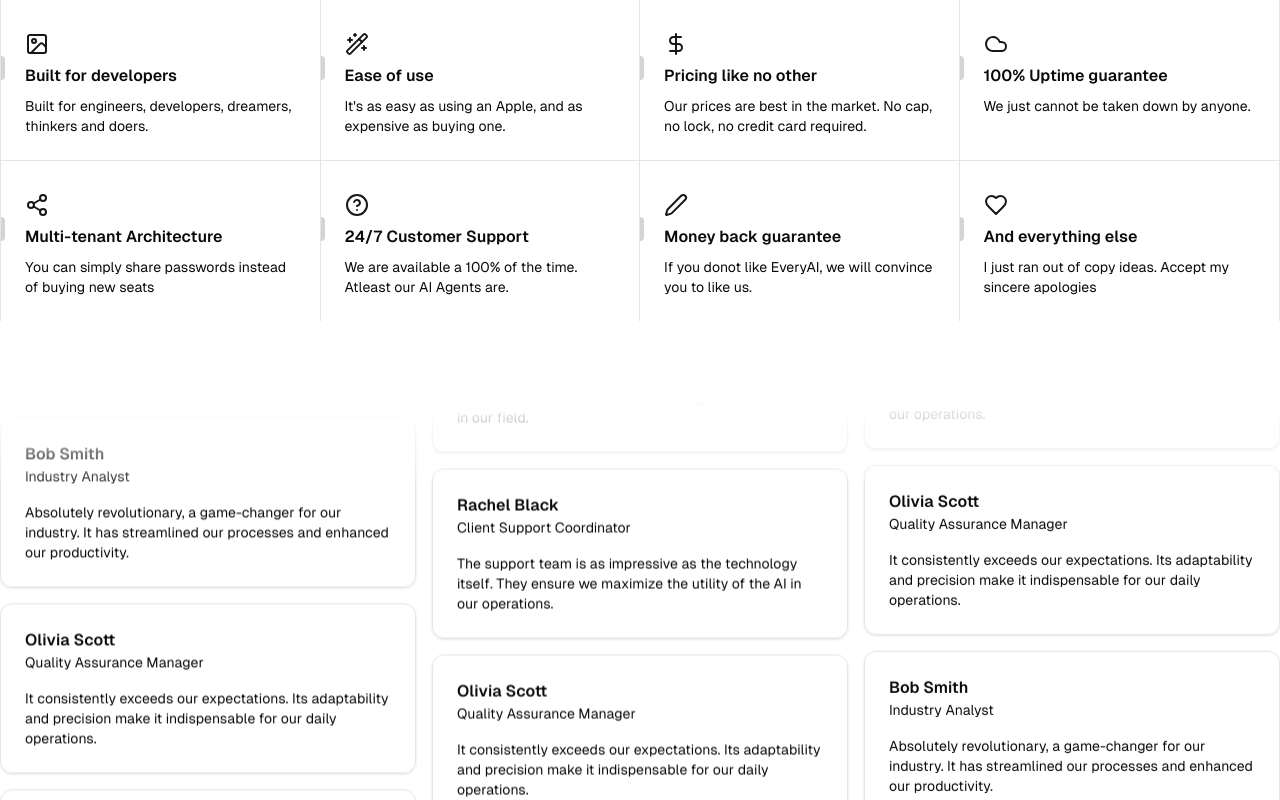
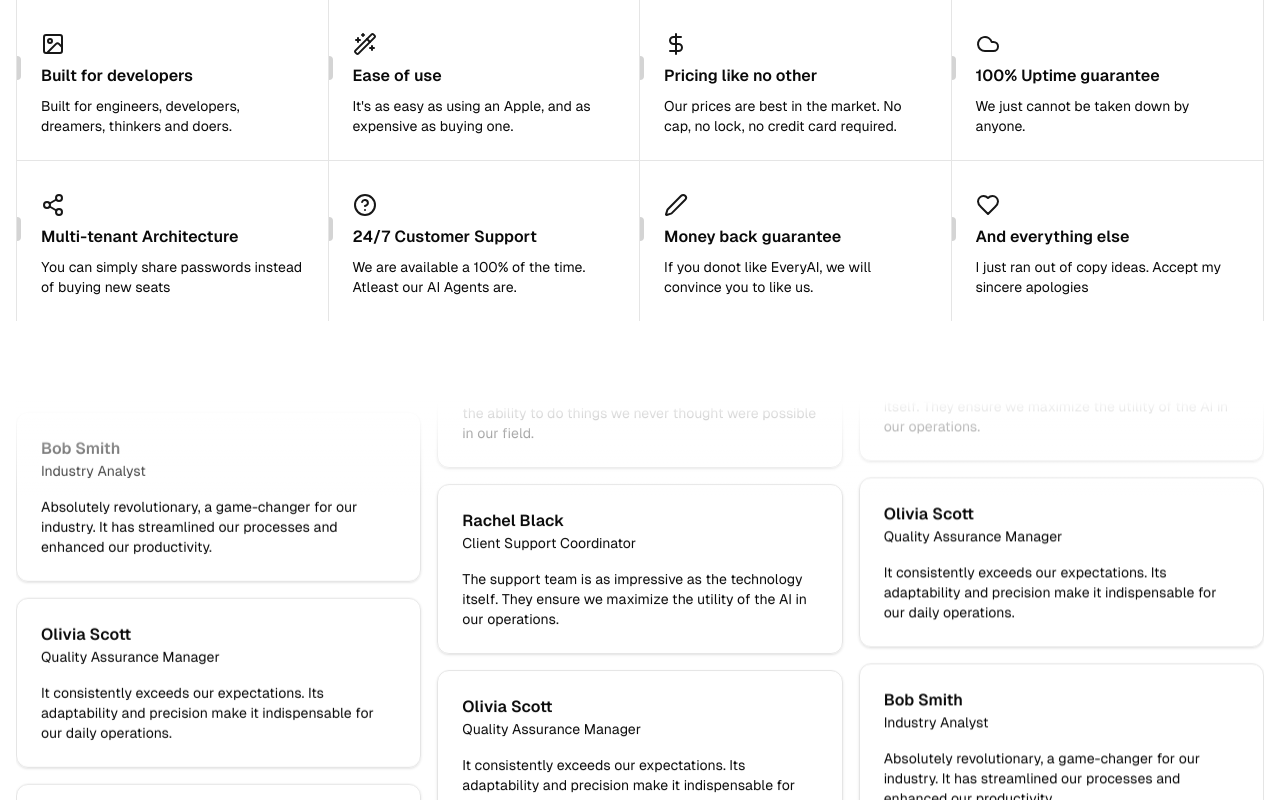
Before and after one commit to icandrew/test-app, a Next.js app: page / in a window 1280 px wide. Shown: the top 800 px of the page. Built offline with nearby package versions, Linux system fonts and the light colour scheme.

Commit message:
added px-4 default padding in 1440px below breakpoints

```diff
--- a/components/features-grid.tsx
+++ b/components/features-grid.tsx
@@ -60,7 +60,7 @@
   const rows = [features.slice(0, 4), features.slice(4)]
 
   return (
-    <div className="relative w-full max-w-7xl mx-auto md:px-8 lg:px-0 xl:px-0 mb-8">
+    <div className="relative w-full max-w-7xl mx-auto px-4 2xl:px-0 mb-8">
       <div className="grid grid-cols-1 min-[426px]:grid-cols-2 md:grid-cols-2 lg:grid-cols-4 border-x">
         {rows.map((row, rowIndex) => (
           <React.Fragment key={rowIndex}>
--- a/components/testimonial-marquee.tsx
+++ b/components/testimonial-marquee.tsx
@@ -49,7 +49,7 @@
 
 export function TestimonialMarquee() {
   return (
-    <div className="max-w-7xl mx-auto py-12 px-4 md:px-0">
+    <div className="max-w-7xl mx-auto py-12 px-4 2xl:px-0">
       <div className="relative min-h-[400px] max-h-[70vh] overflow-hidden">
         <div className="grid grid-cols-1 md:grid-cols-3 gap-4">
           {/* Column 1 - Normal speed */}
```
